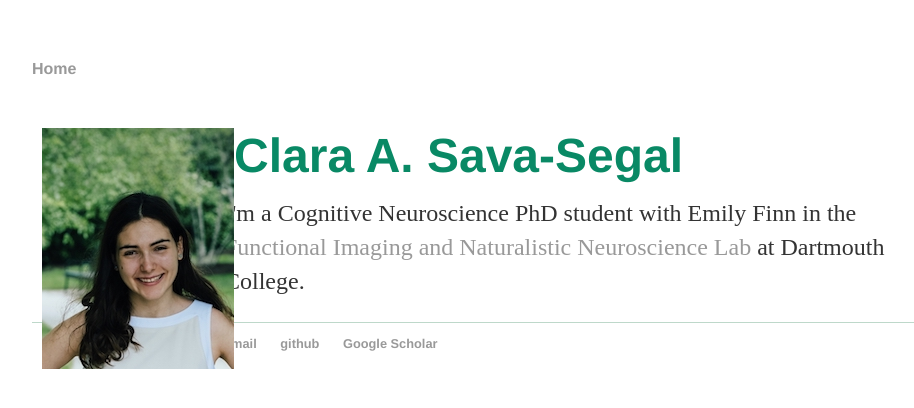
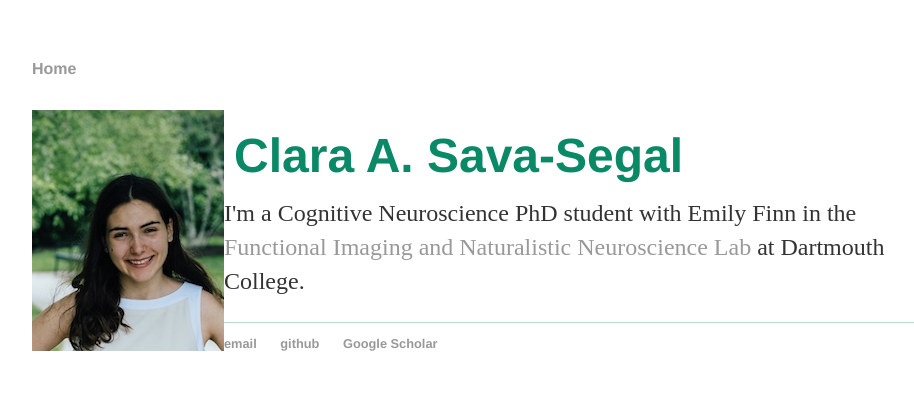
Before and after one commit to csavasegal/csavasegal.github.io, a Jekyll site: the page built from index.html, in a window 1280 px wide. Shown: the top 408 px of the page, without its empty margins (160-1074 px from the left). Built offline with Jekyll 4.4.1, drawn with Linux system fonts in a browser that asks for light colours.

Commit message:
Add files via upload

```diff
--- a/_config.yml
+++ b/_config.yml
@@ -1,2 +1,3 @@
+theme: jekyll-theme-minimal
 name: Clara A. Sava-Segal
 markdown: kramdown
--- a/index.html
+++ b/index.html
@@ -6,13 +6,13 @@
 
 
 <div class="header">
-    <!-- <img src="img/sava-segal_clara.jpg" alt="profile_pic">
-    <h1><span style="color:rgb(9, 137, 101)">Clara A. Sava-Segal</span></h1> -->
-    <h1><img src="img/sava-segal_clara.jpg" alt="img" /> <span style="color:rgb(9, 137, 101)">Clara A. Sava-Segal</span></h1>
+    <img src="img/sava-segal_clara.jpg" alt="profile_pic">
+    <h1><span style="color:rgb(9, 137, 101)">Clara A. Sava-Segal</span></h1>
+    <!-- <h1><img src="img/sava-segal_clara.jpg" alt="img" /> <span style="color:rgb(9, 137, 101)">Clara A. Sava-Segal</span></h1> -->
+    <p>
 
-  </div>
+</div>
 
 <div class="blurb">
-
 	<p>I'm a Cognitive Neuroscience PhD student with Emily Finn in the <a href = "https://thefinnlab.github.io/research/" >Functional Imaging and Naturalistic Neuroscience Lab</a> at Dartmouth College.</a></p>
 </div><!-- /.blurb -->
```
